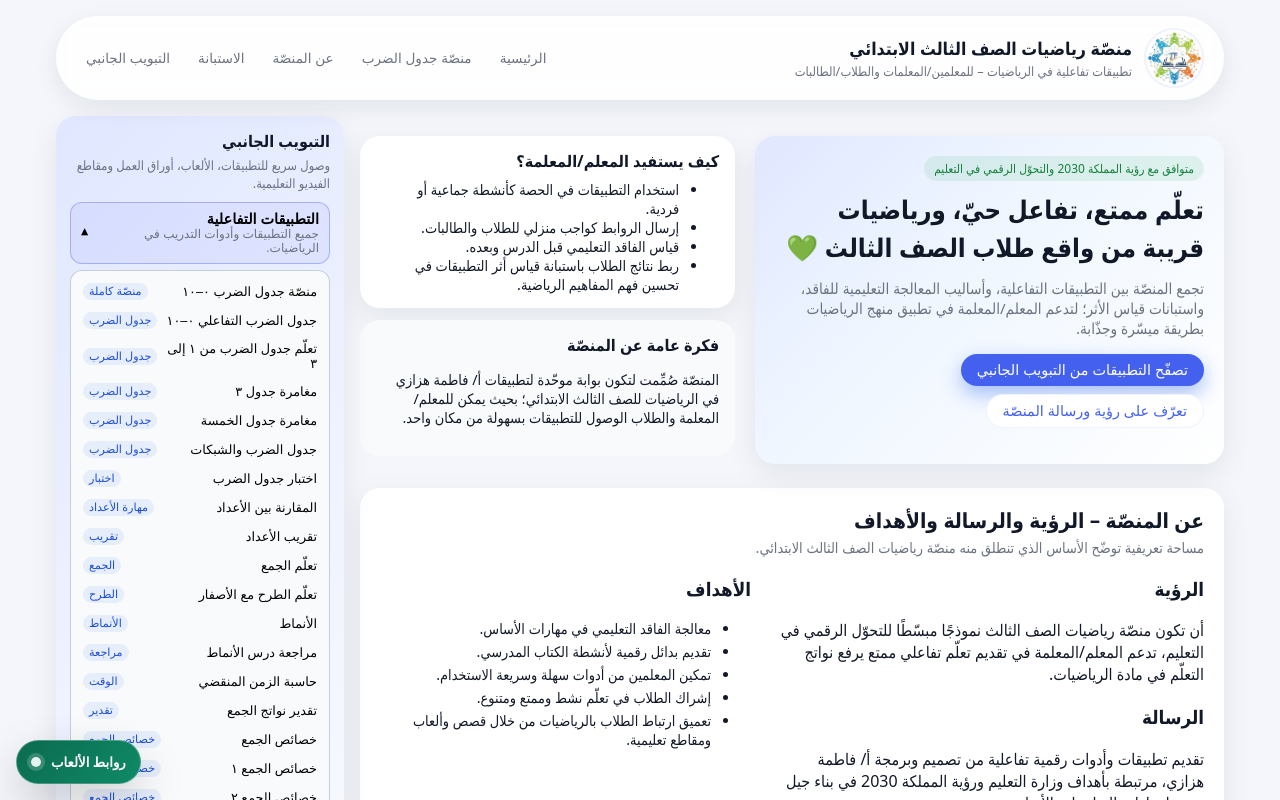
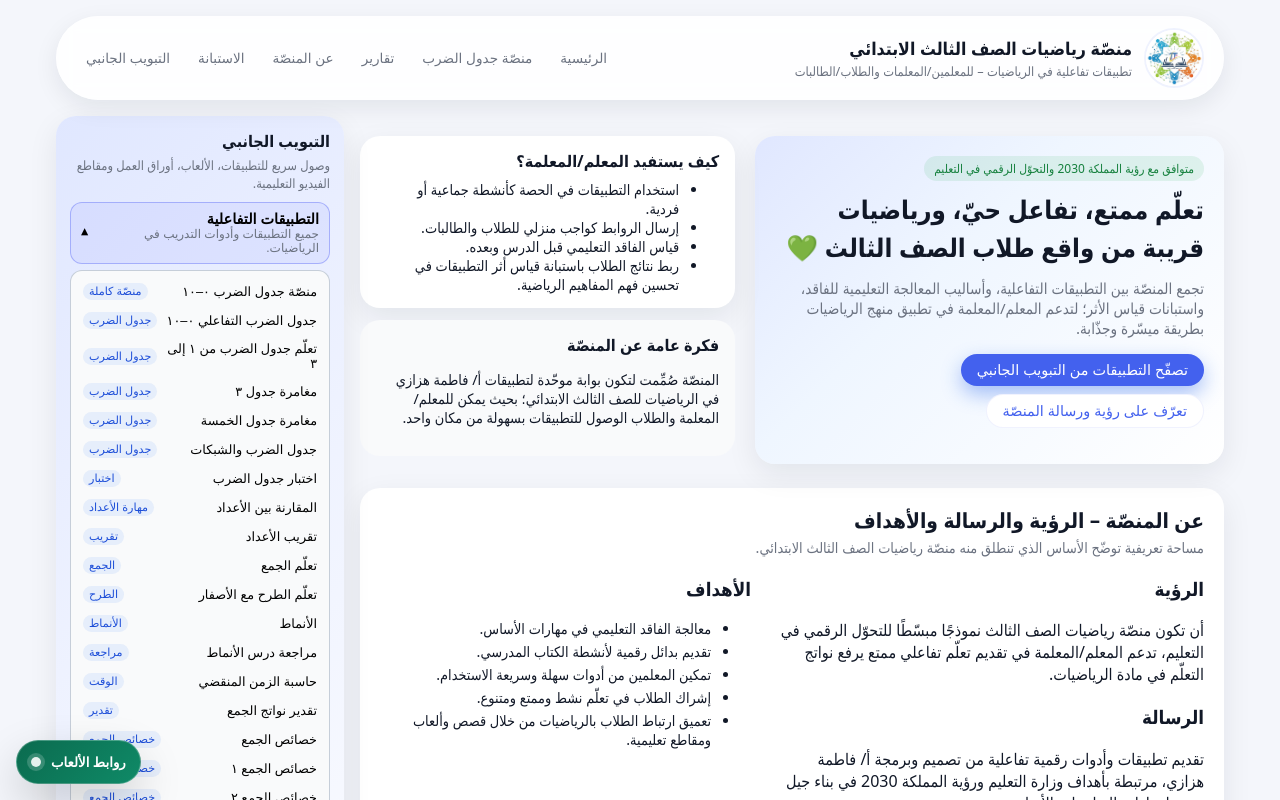
Before and after one commit to 123456789FH/math-grade3, a React (Vite) app: page / in a window 1280 px wide. Shown: the top 800 px of the page. Built offline with nearby package versions, Linux system fonts and the light colour scheme.

Commit message:
Add button for reports that opens external link

```diff
--- a/src/App.tsx
+++ b/src/App.tsx
@@ -554,6 +554,15 @@ const App: React.FC = () => {
             منصّة جدول الضرب
           </button>
 
+{/* 📊 تقارير عمل  */}
+<button
+  onClick={() =>
+    window.open("https://123456789fh.github.io/Reports-Product/", "_blank")
+  }
+  className="nav-link"
+>
+  تقارير
+</button>
           <button onClick={() => scrollToId("about")} className="nav-link">
             عن المنصّة
           </button>
```
